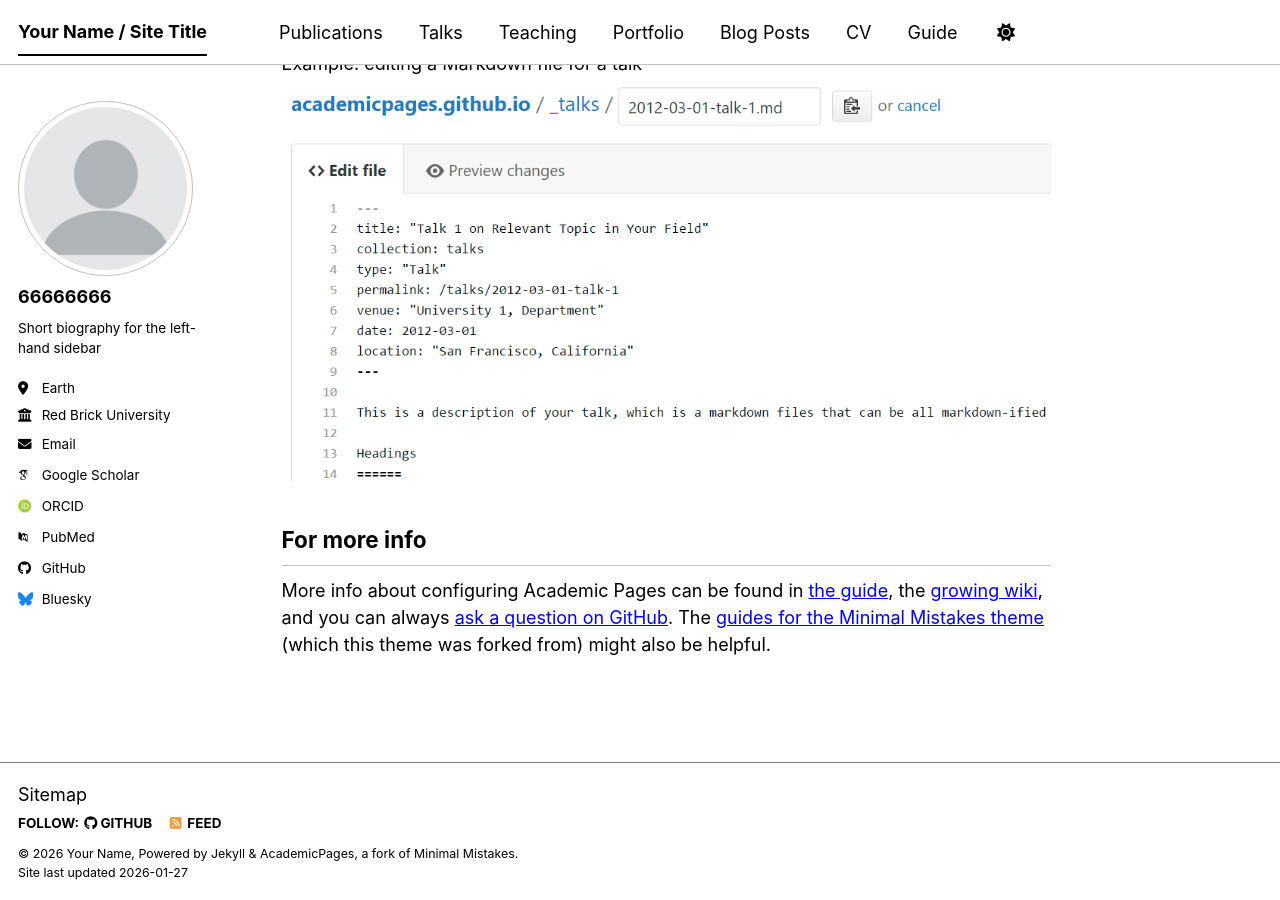
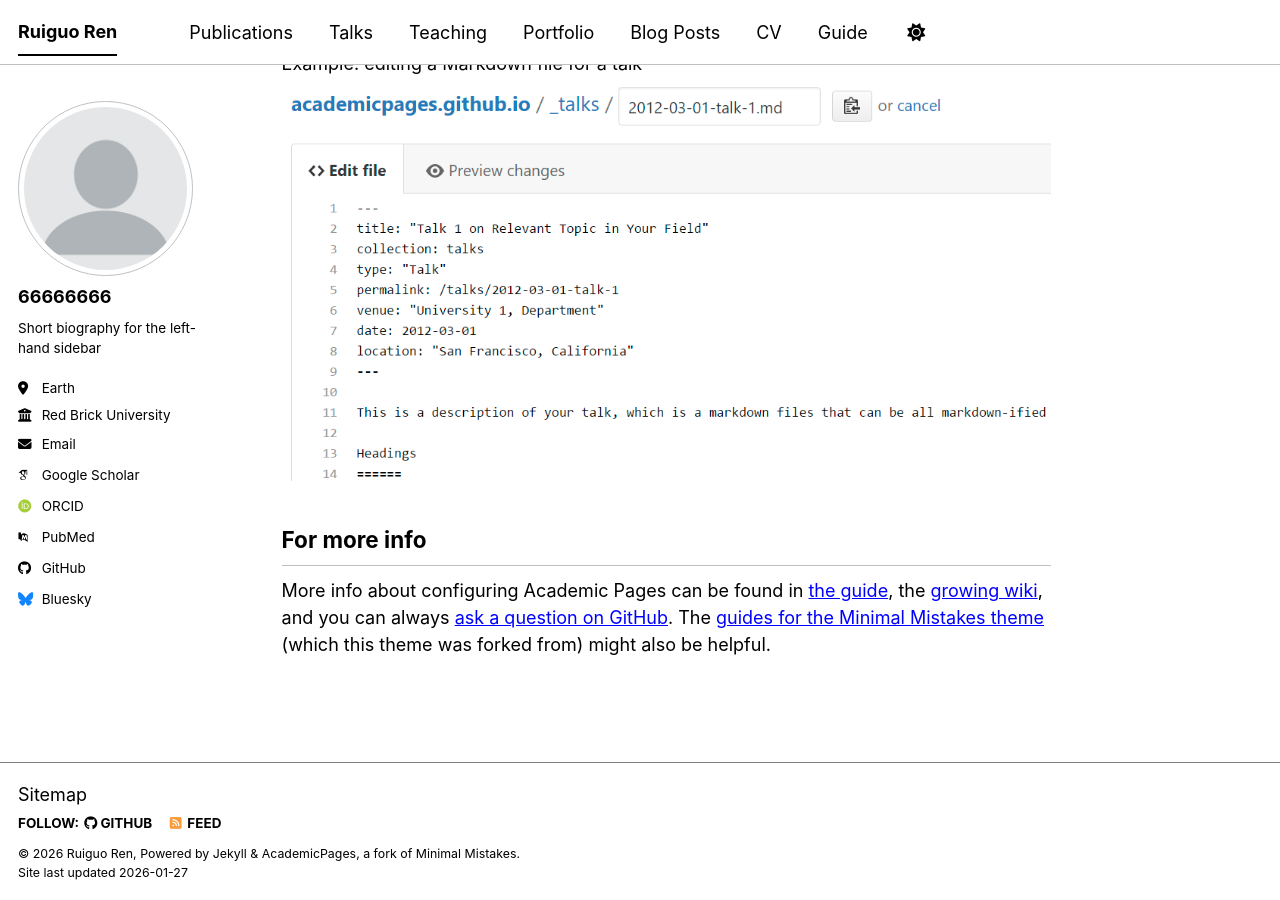
Before and after one commit to rgren-research/rgren-research.github.io, a Jekyll site: the page built from _pages/about.md, in a window 1280 px wide and 900 px high, scrolled down 2720 px. Built offline with Jekyll 4.4.1, drawn with Linux system fonts in a browser that asks for light colours; some web fonts are replaced; a script bundle is joined from its source files by our own code; library files that are not in the unit come from our copies.

Commit message:
Update _config.yml

```diff
--- a/_config.yml
+++ b/_config.yml
@@ -9,11 +9,11 @@
 # Basic Site Settings
 locale                   : "en-US"
 site_theme               : "contrast" # The available themes options are "default", "air", "sunrise", "mint", "dirt" and "contrast"
-title                    : "Your Name / Site Title"
+title                    : "Ruiguo Ren"
 title_separator          : "-"
-name                     : &name "Your Name"
-description              : &description "Your Name's academic portfolio"   # Update this with a general description of your site, this is the default if not overridden by a page
-url                      : https://academicpages.github.io # The base hostname & protocol for your site e.g. "https://[your GitHub username].github.io",
+name                     : &name "Ruiguo Ren"
+description              : &description "Independent Researcher"   # Update this with a general description of your site, this is the default if not overridden by a page
+url                      : https://rgren-research.github.io # The base hostname & protocol for your site e.g. "https://[your GitHub username].github.io",
                                                            # or if you already have some other page hosted on Github then use "https://[your GitHub username].github.io/[Your Repo Name]"
 baseurl                  : "" # the subpath of your site, e.g. "/blog"
 repository               : "academicpages/academicpages.github.io"
```
